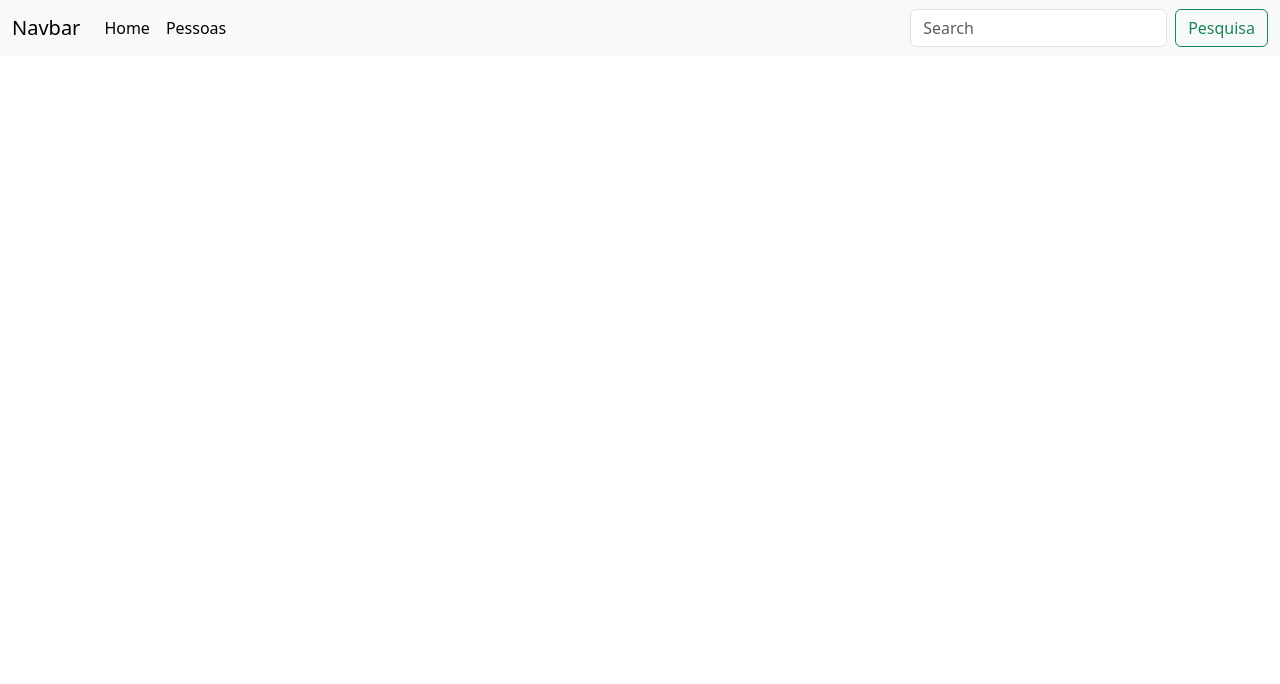
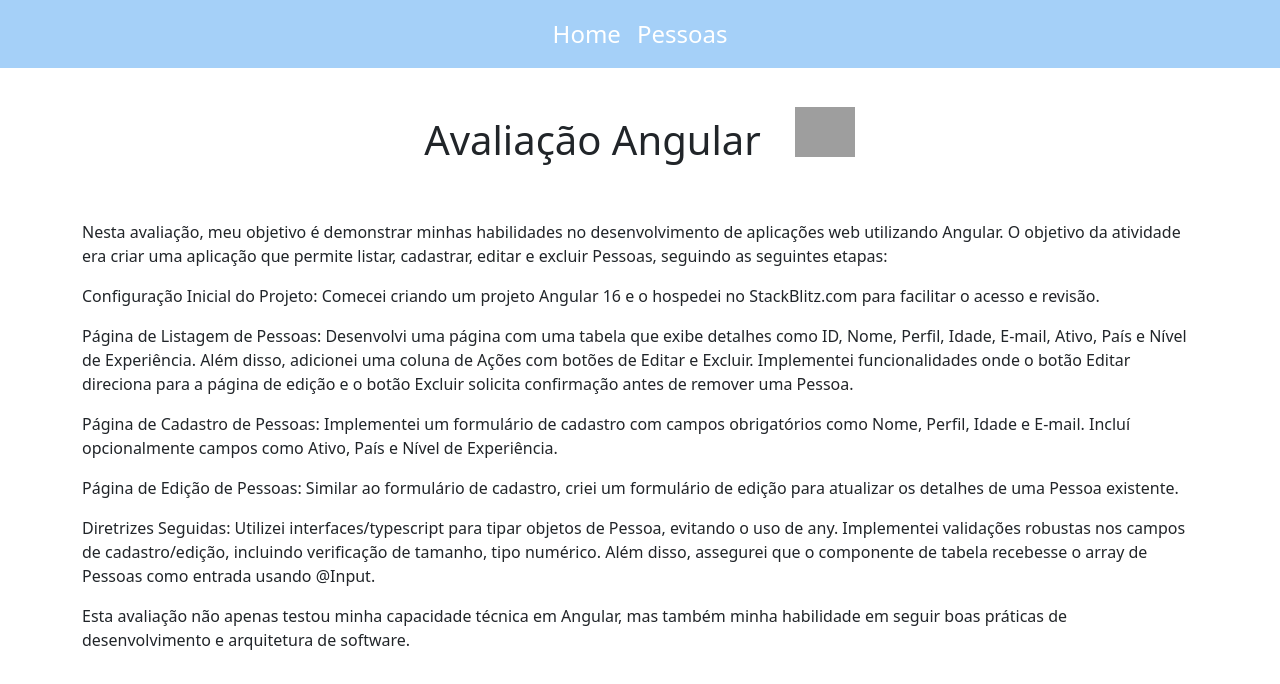
Before and after one commit to andersoncaarlos/app-pessoas, an Angular app: page / in a window 1280 px wide. Shown: the top 684 px of the page. Built offline with nearby package versions, Linux system fonts and the light colour scheme; grey boxes are pictures that could not be loaded.

Commit message:
atualizações home

```diff
--- a/src/app/_components/navbar/navbar.component.css
+++ b/src/app/_components/navbar/navbar.component.css
@@ -0,0 +1,3 @@
+.bg-navbar {
+    background-color: rgb(165, 208, 248);
+}
--- a/src/app/_components/navbar/navbar.component.html
+++ b/src/app/_components/navbar/navbar.component.html
@@ -1,22 +1,18 @@
-<nav class="navbar navbar-expand-lg bg-body-tertiary">
+<nav class="navbar navbar-expand-lg navbar-dark bg-navbar">
   <div class="container-fluid">
-      <a class="navbar-brand" href="#">Navbar</a>
+    <a class="navbar-brand mx-auto" href="#"></a>
     <button class="navbar-toggler" type="button" data-bs-toggle="collapse" data-bs-target="#navbarSupportedContent" aria-controls="navbarSupportedContent" aria-expanded="false" aria-label="Toggle navigation">
       <span class="navbar-toggler-icon"></span>
     </button>
-      <div class="collapse navbar-collapse" id="navbarSupportedContent">
-        <ul class="navbar-nav me-auto mb-2 mb-lg-0">
+    <div class="collapse navbar-collapse justify-content-center" id="navbarSupportedContent">
+      <ul class="navbar-nav mb-2 mb-lg-0">
         <li class="nav-item">
-            <a class="nav-link active" aria-current="page" routerLink="/home">Home</a>
+          <a class="nav-link active fs-4 fw-medium" aria-current="page" routerLink="">Home</a>
         </li>
         <li class="nav-item">
-            <a class="nav-link active" aria-current="page" routerLink="/profiles">Pessoas</a>
+          <a class="nav-link active fs-4 fw-medium" aria-current="page" routerLink="/profiles">Pessoas</a>
         </li>
       </ul>
-        <form class="d-flex" role="search">
-          <input class="form-control me-2" type="search" placeholder="Search" aria-label="Search">
-          <button class="btn btn-outline-success" type="submit">Pesquisa</button>
-        </form>
     </div>
   </div>
 </nav>
--- a/src/app/_components/pages/home/home.component.css
+++ b/src/app/_components/pages/home/home.component.css
@@ -0,0 +1,9 @@
+.logo-angular {
+    max-width: 60px;
+    height: 50px;
+    margin-right: 10px;
+}
+
+.text-center {
+    text-align: center;
+}
--- a/src/app/_components/pages/home/home.component.html
+++ b/src/app/_components/pages/home/home.component.html
@@ -1 +1,20 @@
-<p>home works!</p>
+<div class="container mt-4">
+    <div class="row align-items-center justify-content-center">
+        <div class="col-md-4">
+            <h1 class="mt-4 fw-medium text-center">Avaliação Angular</h1>
+        </div>
+        <div class="col-md-1">
+            <img src="https://angular.io/assets/images/logos/angular/angular.png" alt="Logotipo do Angular" class="logo-angular">
+        </div>
+    </div>
+
+    <div class="fst-normal mt-5">
+        <p>Nesta avaliação, meu objetivo é demonstrar minhas habilidades no desenvolvimento de aplicações web utilizando Angular. O objetivo da atividade era criar uma aplicação que permite listar, cadastrar, editar e excluir Pessoas, seguindo as seguintes etapas:</p>
+        <p>Configuração Inicial do Projeto: Comecei criando um projeto Angular 16 e o hospedei no StackBlitz.com para facilitar o acesso e revisão.</p>
+        <p>Página de Listagem de Pessoas: Desenvolvi uma página com uma tabela que exibe detalhes como ID, Nome, Perfil, Idade, E-mail, Ativo, País e Nível de Experiência. Além disso, adicionei uma coluna de Ações com botões de Editar e Excluir. Implementei funcionalidades onde o botão Editar direciona para a página de edição e o botão Excluir solicita confirmação antes de remover uma Pessoa.</p>
+        <p>Página de Cadastro de Pessoas: Implementei um formulário de cadastro com campos obrigatórios como Nome, Perfil, Idade e E-mail. Incluí opcionalmente campos como Ativo, País e Nível de Experiência.</p>
+        <p>Página de Edição de Pessoas: Similar ao formulário de cadastro, criei um formulário de edição para atualizar os detalhes de uma Pessoa existente.</p>
+        <p>Diretrizes Seguidas: Utilizei interfaces/typescript para tipar objetos de Pessoa, evitando o uso de any. Implementei validações robustas nos campos de cadastro/edição, incluindo verificação de tamanho, tipo numérico. Além disso, assegurei que o componente de tabela recebesse o array de Pessoas como entrada usando @Input.</p>
+        <p>Esta avaliação não apenas testou minha capacidade técnica em Angular, mas também minha habilidade em seguir boas práticas de desenvolvimento e arquitetura de software.</p>
+    </div>
+</div>
--- a/src/app/_components/pages/profile/profile-create-update/profile-create-update.component.html
+++ b/src/app/_components/pages/profile/profile-create-update/profile-create-update.component.html
@@ -48,6 +48,6 @@
             <input type="text" class="form-control" id="nome" formControlName="nivelExperiencia">
         </div>
 
-        <button type="submit" class="btn btn-info" [disabled]="!profileForm.valid">Cadastrar</button>
+        <button type="submit" class="btn btn-primary" [disabled]="!profileForm.valid">Cadastrar</button>
     </form>
 </div>
--- a/src/app/_components/table/table.component.html
+++ b/src/app/_components/table/table.component.html
@@ -30,5 +30,5 @@
             </tr>
         </tbody>
     </table>
-    <a type="button" class="btn btn-info" routerLink="/profile/create">Cadastrar</a>
+    <a type="button" class="btn btn-primary" routerLink="/profile/create">Cadastrar</a>
 </div>
--- a/src/app/app-routing.module.ts
+++ b/src/app/app-routing.module.ts
@@ -5,7 +5,7 @@ import { ProfileCreateUpdateComponent } from './_components/pages/profile/profil
 import { TableComponent } from './_components/table/table.component';
 
 const routes: Routes = [
-    {path: "home", component: HomeComponent},
+    {path: "", component: HomeComponent},
     {path: "profiles", component: TableComponent},
     {path: "profile/create", component: ProfileCreateUpdateComponent},
     {path: "profile/edit/:id", component: ProfileCreateUpdateComponent},
```
Lines whose indentation alone changed are shown as unchanged.
